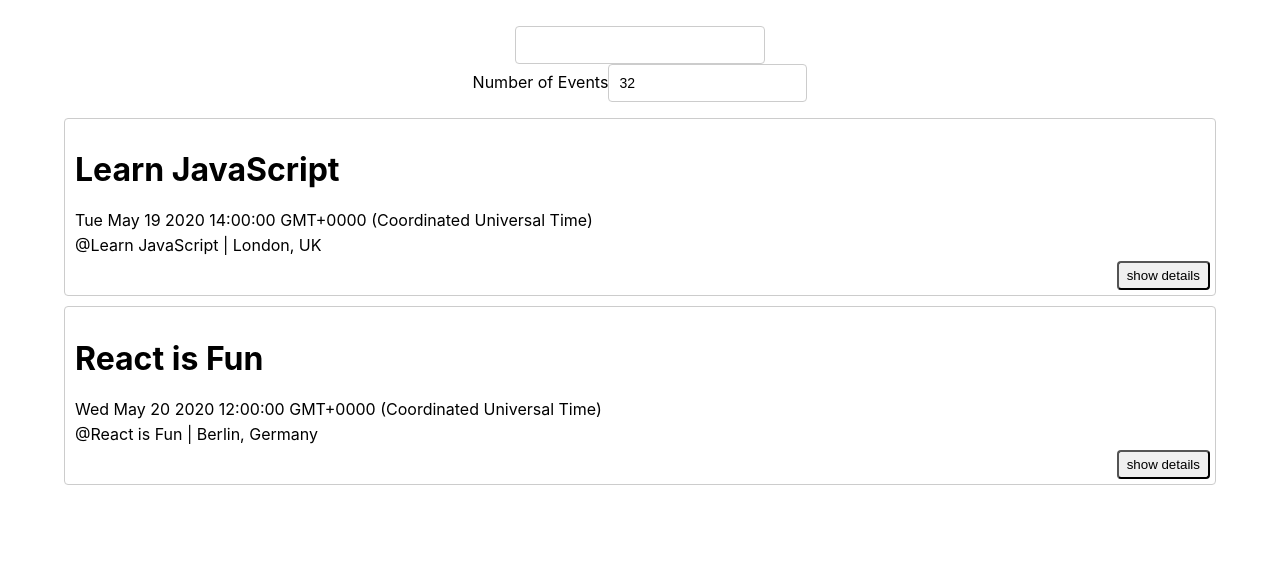
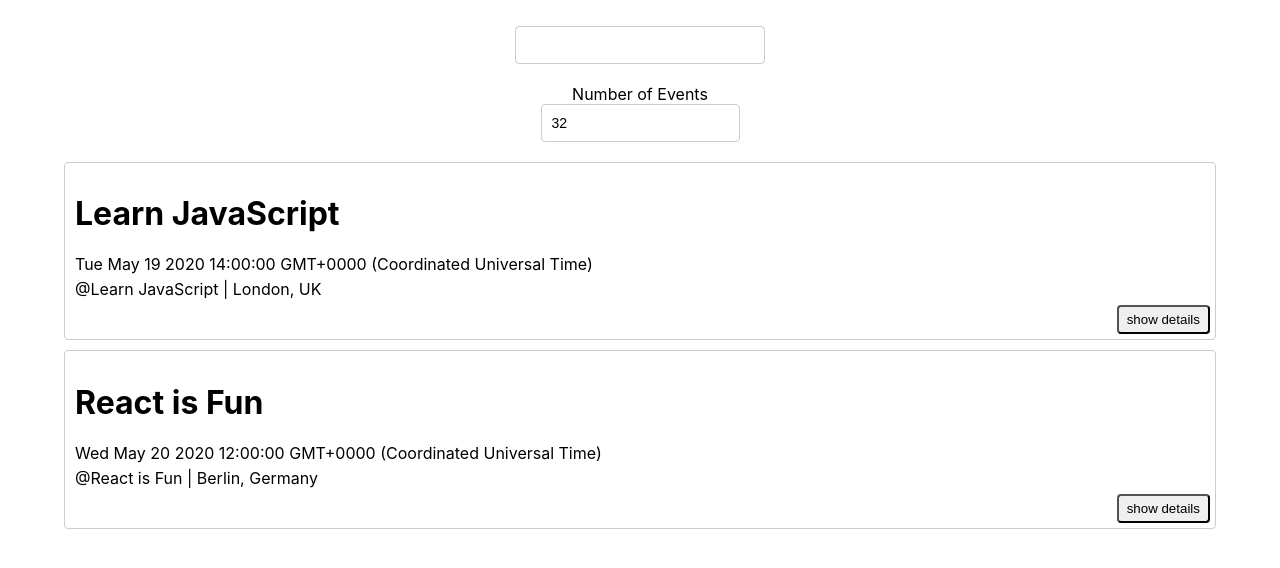
Before and after one commit to ecspecial/meet, a React (Create React App) app: page / in a window 1280 px wide. Shown: the top 568 px of the page. Built offline with nearby package versions, Linux system fonts and the light colour scheme.

Commit message:
Improved events number div class for css

```diff
--- a/src/NumberOfEvents.js
+++ b/src/NumberOfEvents.js
@@ -21,7 +21,7 @@ class NumberOfEvents extends Component {
 
     render() {
         return (
-            <div className="events-number">
+            <div className="numberOfEvents">
                 <label className="events-number-label" htmlFor="events-number-search">Number of Events</label>
                 <input
                 type="number"
```
